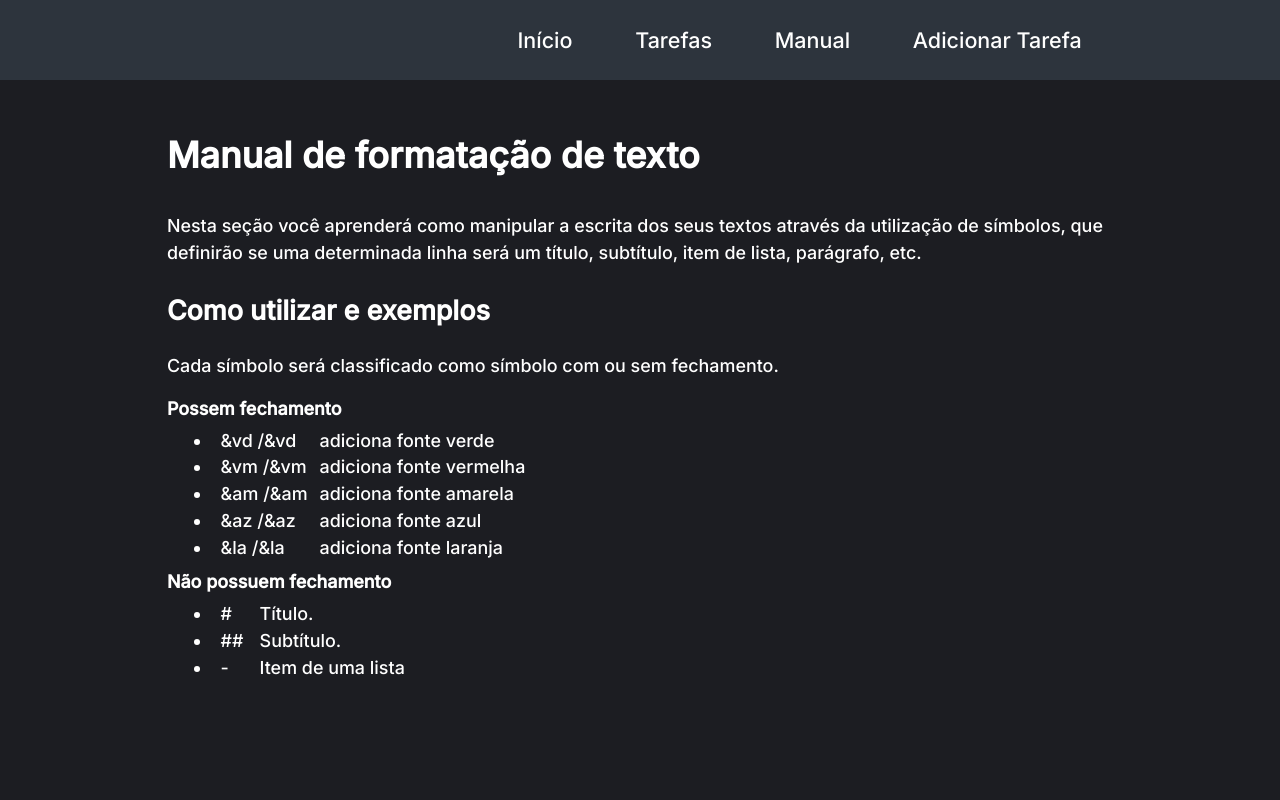
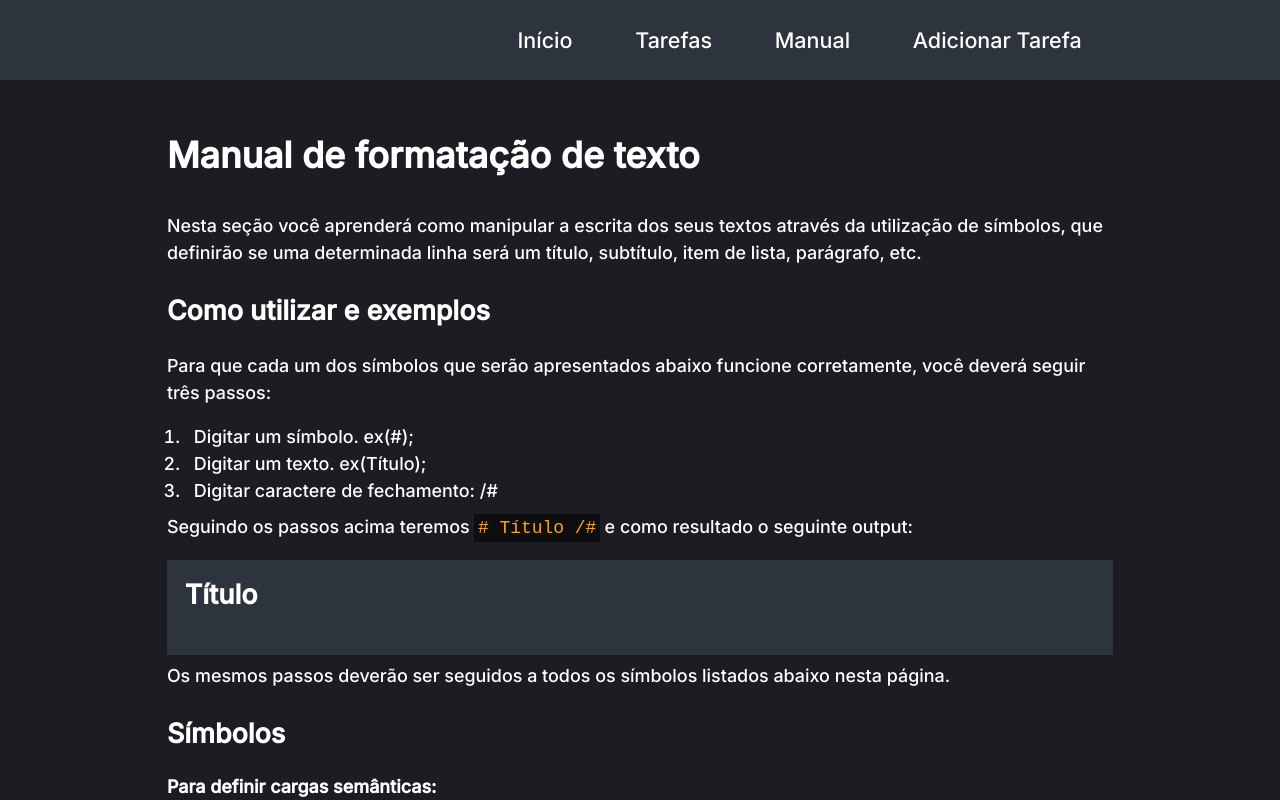
Before and after one commit to Pedrh316/Lista-De-Tarefas, a React (Vite) app: page /manual in a window 1280 px wide. Shown: the top 800 px of the page. Built offline with nearby package versions, Linux system fonts and the light colour scheme.

Commit message:
atualização no formatter e manual
adição de mais opções de cores de fonte e mudança na seção de manual

```diff
--- a/index.html
+++ b/index.html
@@ -54,6 +54,13 @@
             color: #1C1D22;
         }
 
+        code {
+            font-family: 'Courier New', Courier, monospace;
+            color: orange;
+            background-color: hsla(0, 0%, 0%, .5);
+            padding: .2rem;
+        }
+
         a,
         button {
             font-size: 1.2rem;
--- a/src/components/Manual.jsx
+++ b/src/components/Manual.jsx
@@ -1,4 +1,6 @@
 import styled from "styled-components"
+import Formatter from "../controllers/formatter"
+import View from "./View"
 
 const SSection = styled.section`
 
@@ -19,8 +21,8 @@ const SSection = styled.section`
         margin-block:1em;
     }
 
-    h4, .list{
-        margin-bottom:.5rem;
+    h4, .list, .example{
+        margin-bottom:.5em;
     }
 
     h4 + .list{
@@ -37,11 +39,16 @@ const SSection = styled.section`
     }
 
     .symbol-small{
-        min-width:30px;
+        min-width:50px;
     }
-    .symbol-medium{
-        min-width:90px;
+
+    .example{
+        .output{
+            padding:1rem;
+            background-color:#2d343d;
+        }
     }
+
 `
 
 const Manual = () => {
@@ -50,21 +57,37 @@ const Manual = () => {
             <h2 className="title">Manual de formatação de texto</h2>
             <p>Nesta seção você aprenderá como manipular a escrita dos seus textos através da utilização de símbolos, que definirão se uma determinada linha será um título, subtítulo, item de lista, parágrafo, etc.</p>
             <h3 className="subtitle">Como utilizar e exemplos</h3>
-            <p>Cada símbolo será classificado como símbolo com ou sem fechamento.</p>
-            <h4>Possem fechamento</h4>
+            <p>
+                Para que cada um dos símbolos que serão apresentados abaixo funcione corretamente, você deverá seguir três passos:
+            </p>
+            <ol className="list">
+                <li>Digitar um símbolo. ex(#);</li>
+                <li>Digitar um texto. ex(Título);</li>
+                <li>Digitar caractere de fechamento: /#</li>
+            </ol>
+
+            <div className="example">
+                <p>Seguindo os passos acima teremos <code># Título /#</code> e como resultado o seguinte output:</p>
+                <div className="output"><Formatter># Título /#</Formatter></div>
+            </div>
+
+            <p>Os mesmos passos deverão ser seguidos a todos os símbolos listados abaixo nesta página.</p>
+
+            <h2 className="subtitle">Símbolos</h2>
+
+            <h4>Para definir cargas semânticas:</h4>
             <ul className="list">
-                <li><span className="symbol-medium">&vd /&vd</span>adiciona fonte verde</li>
-                <li><span className="symbol-medium">&vm /&vm</span>adiciona fonte vermelha</li>
-                <li><span className="symbol-medium">&am /&am</span>adiciona fonte amarela</li>
-                <li><span className="symbol-medium">&az /&az</span>adiciona fonte azul</li>
-                <li><span className="symbol-medium">&la /&la</span>adiciona fonte laranja</li>
+                <li><span className="symbol-small">#</span>adiciona título</li>
+                <li><span className="symbol-small">##</span>adiciona subtítulo</li>
             </ul>
 
-            <h4>Não possuem fechamento</h4>
+            <h4>Para definir cores de fonte:</h4>
             <ul className="list">
-                <li><span className="symbol-small">#</span>Título.</li>
-                <li><span className="symbol-small">##</span>Subtítulo.</li>
-                <li><span className="symbol-small">-</span>Item de uma lista </li>
+                <li><span className="symbol-small">&vd</span>adiciona fonte verde</li>
+                <li><span className="symbol-small">&vm</span>adiciona fonte vermelha</li>
+                <li><span className="symbol-small">&am</span>adiciona fonte amarela</li>
+                <li><span className="symbol-small">&az</span>adiciona fonte azul</li>
+                <li><span className="symbol-small">&la</span>adiciona fonte laranja</li>
             </ul>
         </SSection>
     )
--- a/src/components/Markdown.jsx
+++ b/src/components/Markdown.jsx
@@ -62,7 +62,6 @@ const SMarkdown = styled.section`
             background-color:#2681ae;
         }
         .finish[disabled]{
-            ${(props) => {props.disabled && 'a'}}
             background-color:lightblue;
             filter:none;
         }
@@ -102,8 +101,8 @@ const Markdown = ({add, config}) => {
             <header>
                 <h2 className="title">{config.title}</h2>
                 <div>
-                    <button onClick={ () => setSeePreview(false) } className={`${!seePreview && 'selected'}`}>task</button>
-                    <button onClick={ () => setSeePreview(true) } className={`${seePreview && 'selected'}`}>preview</button>
+                    <button onClick={ () => setSeePreview(false) } className={`${!seePreview ? 'selected' : ''}`}>task</button>
+                    <button onClick={ () => setSeePreview(true) } className={`${seePreview ? 'selected' : ''}`}>preview</button>
                 </div>
             </header>
             <main>
--- a/src/components/Task.jsx
+++ b/src/components/Task.jsx
@@ -35,7 +35,7 @@ const Task = () => {
     const {tasks, actualTask} = React.useContext(DataContext)
 
     const items = tasks.map(({text, id}) => {
-        let title = text.trim().slice(0, 20).split(/\W/).join(' ');
+        let title = text.trim().slice(0, 20).split(/[\W^À-ÿ]/).join(' ');
         title = title.length === 20 ? `${title}...` : title;
 
         return <li key={id}><TaskItem id={id}> {title} </TaskItem></li>
--- a/src/controllers/formatter.jsx
+++ b/src/controllers/formatter.jsx
@@ -15,11 +15,18 @@ export default function Formatter({children}){
             case 'p':
                 return <>{predecessorContent}<p><Formatter>{formattedContent}</Formatter></p>{successorContent}</>
             case 'green':
-                return <>{predecessorContent}<span style={{color:'green'}}><Formatter>{formattedContent}</Formatter></span>{successorContent}</>
+                return <>{predecessorContent}<span style={{color:'greenyellow'}}><Formatter>{formattedContent}</Formatter></span>{successorContent}</>
             case 'red':
                 return <>{predecessorContent}<span style={{color:'red'}}><Formatter>{formattedContent}</Formatter></span>{successorContent}</>
-            case 'purple':
-                return <>{predecessorContent}<span style={{color:'purple'}}><Formatter>{formattedContent}</Formatter></span>{successorContent}</>
+            case 'pink':
+                return <>{predecessorContent}<span style={{color:'#f0f'}}><Formatter>{formattedContent}</Formatter></span>{successorContent}</>
+            case 'blue':
+                return <>{predecessorContent}<span style={{color:'#4bbcff'}}><Formatter>{formattedContent}</Formatter></span>{successorContent}</>
+            case 'yellow':
+                return <>{predecessorContent}<span style={{color:'#f7ff00'}}><Formatter>{formattedContent}</Formatter></span>{successorContent}</>
+            case 'orange':
+                return <>{predecessorContent}<span style={{color:'orange'}}><Formatter>{formattedContent}</Formatter></span>{successorContent}</>
+
         }
     }
 
@@ -35,7 +42,13 @@ export default function Formatter({children}){
         case /&vm.+\/&vm/.test(children):
             return defineContents(children, /&vm.+\/&vm/, 'red', 3);
         case /&ro.+\/&ro/.test(children):
-            return defineContents(children, /&ro.+\/&ro/, 'purple', 3);
+            return defineContents(children, /&ro.+\/&ro/, 'pink', 3);
+        case /&az.+\/&az/.test(children):
+            return defineContents(children, /&az.+\/&az/, 'blue', 3);
+        case /&am.+\/&am/.test(children):
+            return defineContents(children, /&am.+\/&am/, 'yellow', 3);
+        case /&la.+\/&la/.test(children):
+            return defineContents(children, /&la.+\/&la/, 'orange', 3);
         default:
             return <>{children}</>
     }
```
